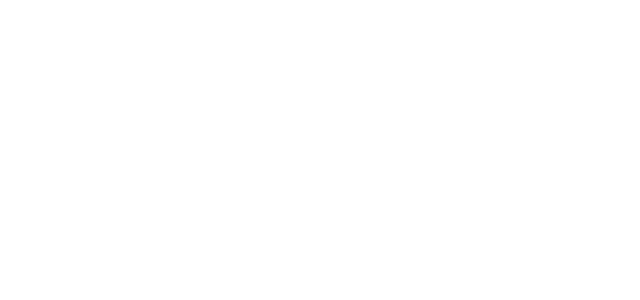
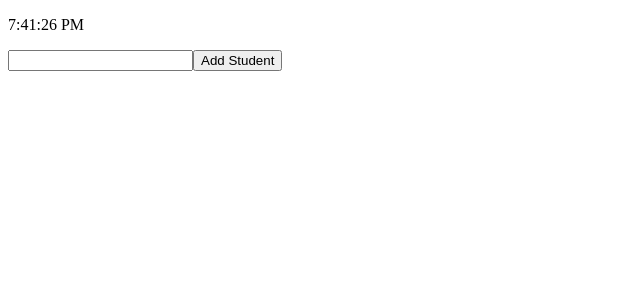
Before and after one commit to fedderli/Webowe_React_TypeScript_Aplikacja_2_BellBuddy, a React (Vite) app: page / in a window 1280 px wide. Shown: the top 300 px of the page, without its empty margins (0-640 px from the left). Built offline with nearby package versions, Linux system fonts and the light colour scheme.

Commit message:
Add student list and connection between all components

```diff
--- a/src/App.tsx
+++ b/src/App.tsx
@@ -1,13 +1,39 @@
-import { useState } from 'react'
-import reactLogo from './assets/react.svg'
-import viteLogo from '/vite.svg'
+
 import './App.css'
+import Clock from "./components/Clock.tsx";
+import AddStudentForm from "./components/AddStudentForm.tsx";
+import StudentItem from "./components/StudentItem.tsx";
+import {MyStudentItem} from "./components/StudentItem.tsx";
+import StudentList from "./components/StudentList.tsx";
+import {useState} from "react";
+
+interface StudentItem {
+    studentName: string;
+    isPresent: boolean;
+}
 
 function App() {
-  const [count, setCount] = useState(0)
 
-  return (
+    const [studentName, setStudentName] = useState("");
+    const [studentObject, setStudentObject] = useState<MyStudentItem>({ studentName: "", isPresent: false });
+
+
+    function getStudents(MyStudentName:string) {
+        setStudentName(MyStudentName);
+    }
+
+    function getStudentObject(MyStudentObject: MyStudentItem) {
+        setStudentObject(MyStudentObject);
+    }
+
+
+    return (
     <>
+        <Clock/>
+        <AddStudentForm sendString={getStudents}/>
+        <StudentItem name={studentName} sendStudentItem={getStudentObject}/>
+        <StudentList studentObject={studentObject}/>
+
 
     </>
   )
--- /dev/null
+++ b/src/components/AddStudentForm.tsx
@@ -0,0 +1,19 @@
+import {useState} from "react";
+
+interface PropsAddStudentForm {
+    sendString : (name:string) => void;
+}
+
+const AddStudentForm = ({sendString}: PropsAddStudentForm) => {
+
+    const [name, setName] = useState('');
+
+    return (
+        <>
+            <input type="text" name="name" value={name} onChange={(e) => setName(e.target.value)}/>
+            <button onClick={() => sendString(name)}>Add Student</button>
+        </>
+    )
+}
+
+export default AddStudentForm
--- /dev/null
+++ b/src/components/Clock.tsx
@@ -0,0 +1,27 @@
+import {useEffect} from "react";
+import {useState} from "react";
+
+const Clock = () => {
+
+    const [time, setTime] = useState<string>(() => {
+        const date = new Date()
+        return`${date.toLocaleTimeString()}`})
+
+   useEffect(() => {
+       const interval = setInterval(() => {
+           const date = new Date()
+           setTime(date.toLocaleTimeString())
+       }, 1000)
+
+       return () => clearInterval(interval)
+   }, [])
+
+
+    return (
+        <>
+            <p>{time}</p>
+        </>
+    )
+}
+
+export default Clock
--- /dev/null
+++ b/src/components/StudentItem.tsx
@@ -0,0 +1,31 @@
+import {useEffect} from "react";
+
+export interface MyStudentItem {
+    studentName: string;
+    isPresent: boolean;
+}
+
+export interface PropsStudentItem {
+    name: string;
+    sendStudentItem : (student: MyStudentItem) => void
+}
+
+const StudentItem = ({name ,sendStudentItem}: PropsStudentItem) => {
+    useEffect(() => {
+        if (name) {
+            const student: MyStudentItem = {
+                studentName: name,
+                isPresent: true,
+            };
+            sendStudentItem(student);
+        }
+    }, [name]);
+
+    return (
+        <>
+
+        </>
+    )
+}
+
+export default StudentItem
--- /dev/null
+++ b/src/components/StudentList.tsx
@@ -0,0 +1,30 @@
+import { useState, useEffect } from "react";
+import { MyStudentItem } from "./StudentItem.tsx";
+
+interface PropsStudentList {
+    studentObject: MyStudentItem;
+}
+
+const StudentList = ({ studentObject }: PropsStudentList) => {
+    // Maintain student list inside the component using state
+    const [studentList, setStudentList] = useState<MyStudentItem[]>([]);
+
+    useEffect(() => {
+        if (studentObject.studentName) {
+            setStudentList(prevList => [...prevList, studentObject]); // Add new student to the list
+        }
+    }, [studentObject]);
+
+    return (
+        <>
+            {studentList.map((student, index) => (
+                <div key={index}>
+                    <p>Name: {student.studentName}</p>
+                    <p>Present: {student.isPresent ? "Yes" : "No"}</p>
+                </div>
+            ))}
+        </>
+    );
+};
+
+export default StudentList;
```
